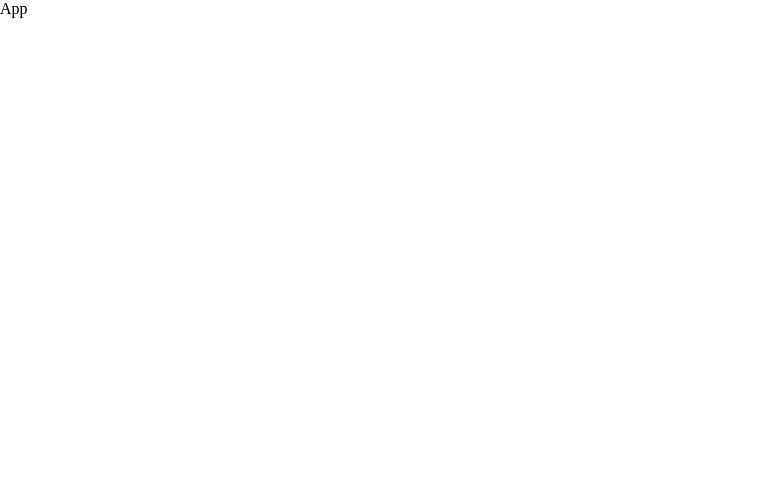
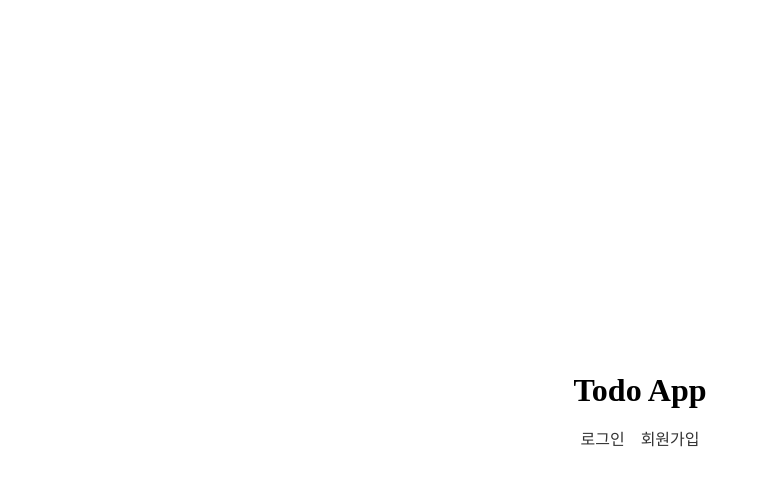
Before and after one commit to 5unk3n/wanted-pre-onboarding-frontend, a React (Create React App) app: page / in a window 1280 px wide. Shown: the top 486 px of the page, without its empty margins (0-768 px from the left). Built offline with nearby package versions, Linux system fonts and the light colour scheme.

Commit message:
Feat: 라우팅 구현

```diff
--- a/src/App.tsx
+++ b/src/App.tsx
@@ -1,7 +1,16 @@
 import React from 'react';
+import { BrowserRouter } from 'react-router-dom';
+
+import Router from 'routes/Router';
 
 const App = () => {
-  return <div>App</div>;
+  return (
+    <>
+      <BrowserRouter>
+        <Router />
+      </BrowserRouter>
+    </>
+  );
 };
 
 export default App;
--- /dev/null
+++ b/src/routes/ProtectedRoute.tsx
@@ -0,0 +1,11 @@
+import React from 'react';
+import { Navigate } from 'react-router-dom';
+
+import Todo from 'pages/Todo/Todo';
+
+const ProtectedRoute = [
+  { path: '/todo', element: <Todo /> },
+  { path: '*', element: <Navigate to='/todo' /> },
+];
+
+export default ProtectedRoute;
--- /dev/null
+++ b/src/routes/PublicRoute.tsx
@@ -0,0 +1,19 @@
+import React from 'react';
+import { Navigate } from 'react-router-dom';
+
+import SignIn from 'pages/SignIn/SignIn';
+import SignUp from 'pages/SignUp/SignUp';
+
+const PublicRoute = [
+  {
+    path: '/signin',
+    element: <SignIn />,
+  },
+  {
+    path: '/signup',
+    element: <SignUp />,
+  },
+  { path: '*', element: <Navigate to='signin' /> },
+];
+
+export default PublicRoute;
--- /dev/null
+++ b/src/routes/Router.tsx
@@ -0,0 +1,20 @@
+import React from 'react';
+import { useRoutes } from 'react-router-dom';
+
+import PublicRoute from './PublicRoute';
+import ProtectedRoute from './ProtectedRoute';
+import Landing from 'pages/Landing/Landing';
+
+const Router = () => {
+  const isLoggedIn = localStorage.getItem('token');
+
+  const commonRoutes = [{ path: '/', element: <Landing /> }];
+
+  const routes = isLoggedIn ? ProtectedRoute : PublicRoute;
+
+  const element = useRoutes([...routes, ...commonRoutes]);
+
+  return <>{element}</>;
+};
+
+export default Router;
```
